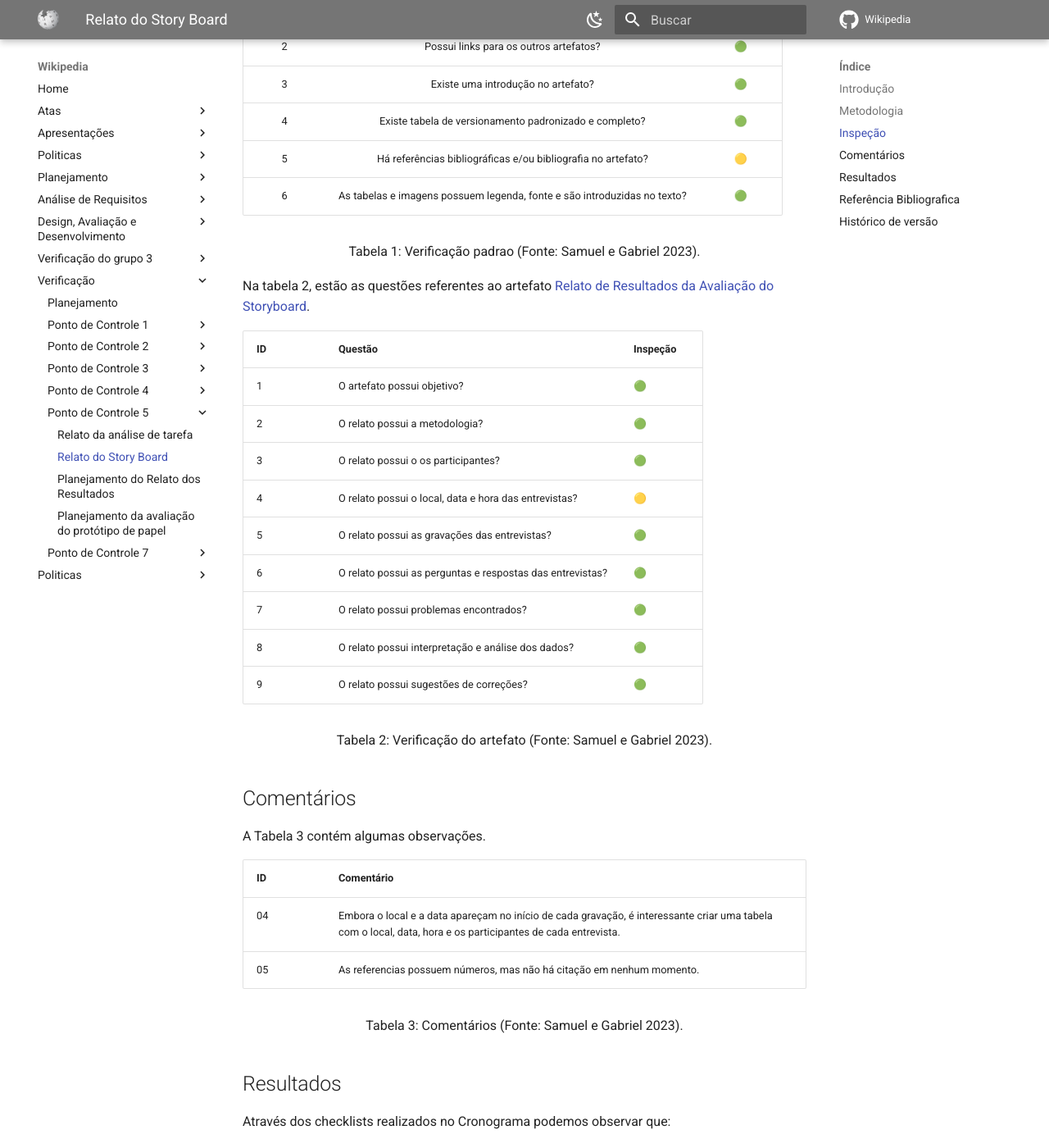
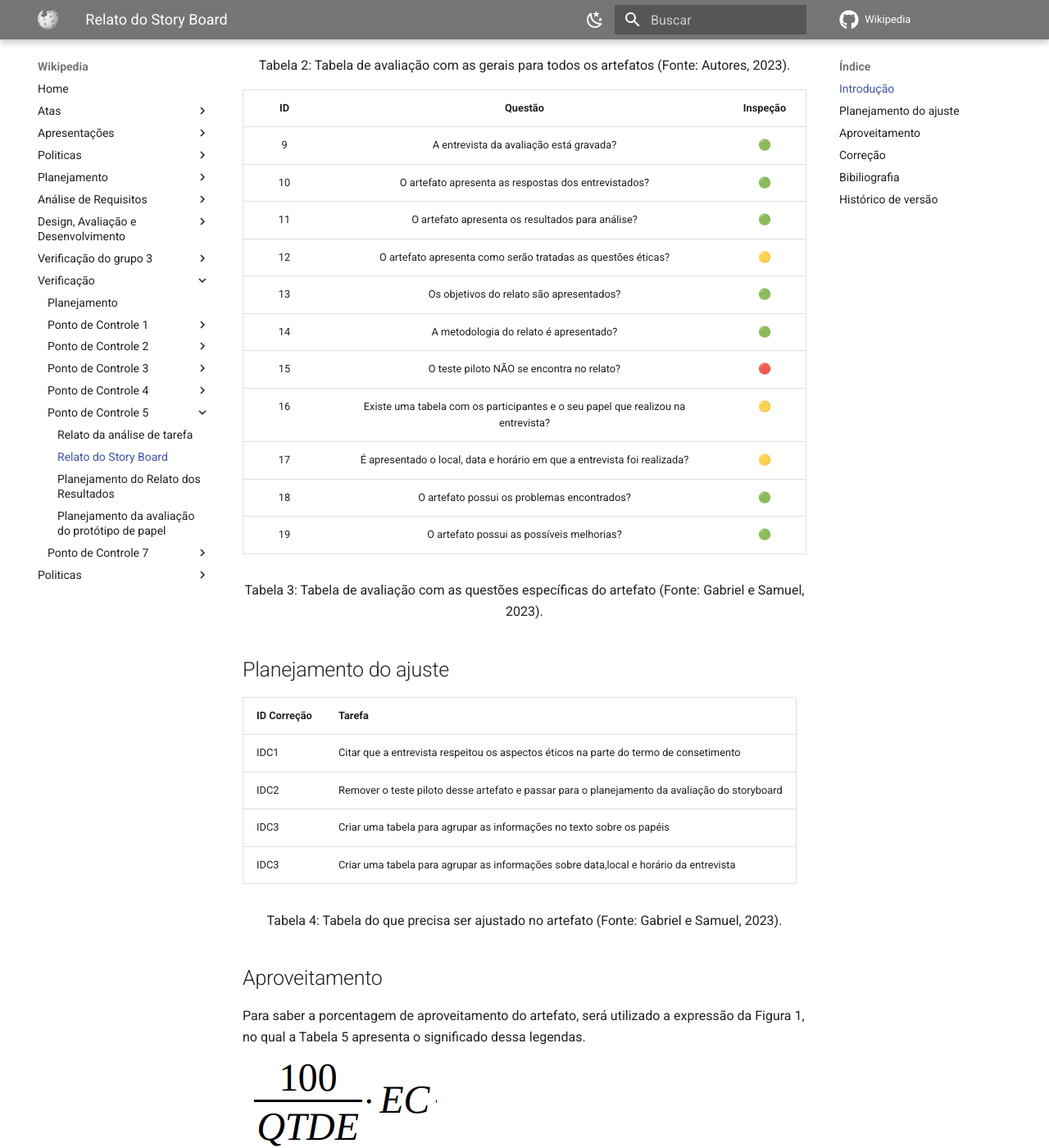
Before and after one commit to Interacao-Humano-Computador/2023.1-Wikipedia, an MkDocs documentation site: the page built from docs/verificacao2/pontoControle5/relatoStoryboard.md, in a window 1280 px wide and 1400 px high, scrolled down 874 px. Shown: the whole window at 82% size. Built offline with MkDocs 1.6.1 and Material for MkDocs 9.7.7, drawn with Linux system fonts in a browser that asks for light colours; comment, search, counter and statistics services are not loaded; some of the changed text lies outside the part shown.

Commit message:
Adicionando relato dos resultados do storyboard
Co-authored-by: SamuelGSouza <samuelgomes318@gmail.com>

```diff
--- a/docs/verificacao2/pontoControle5/relatoStoryboard.md
+++ b/docs/verificacao2/pontoControle5/relatoStoryboard.md
@@ -1,80 +1,121 @@
+# Verificação do relato dos resultados do storyboard
+
 ## Introdução
 
-O presente documento apresentará a verificação do artefato [Relato de Resultados da Avaliação do Storyboard](https://interacao-humano-computador.github.io/2023.1-BancoCentral/#/design_prototipo/storyboard/relato_resultados), desenvolvidos pela equipe 3 do [Banco Central do Brasil](https://interacao-humano-computador.github.io/2023.1-BancoCentral/) [1]. A versão avaliada é a 1.0. A técnica de inspeção será aplicada para verificar esses artefatos, de acordo com o [planejamento](../planejamento.md) estabelecido.
+O presente documento apresentará a verificação do [relato dos resultados storyboard](../../design-avaliacao-desenvolvimento/nivel1/storyboard/relatoDosResultadosStoryBoard.md), desenvolvido pela equipe. A técnica de inspeção será aplicada para verificar esse artefato, de acordo com o planejamento estabelecido. Na tabela 1, se encontra os metadados desse artefato, nas tabelas 2 e 3 se encontram as questões a serem avaliadas.
 
-## Metodologia
+<center>
 
-Para a verificação, será adotada a técnica de inspeção, a qual será realizada por meio de uma checklist. Essa checklist consiste em uma série de perguntas que têm como objetivo avaliar se o artefato foi desenvolvido de acordo com as exigências da disciplina.
+| Versão avaliada | Autor            | Revisor     |
+| ---------------- | ---------------- | ----------- |
+| 1.1              | Chaydson e Pedro | Lucas e Ana |
 
-A checklist será preenchida com base em diferentes classificações, que incluem:
+</center>
 
-- 🟢: Completamente Satisfatório;
-- 🟡: Incompleto;
-- 🔴: Não realizado ou Errado;
-- N/A: Não se aplica.
-
-## Inspeção
-
-Na tabela 1 a seguir, estão as questões padrões utilizadas em todos os artefatos.
+<div style="text-align: center">
+<p> Tabela 1: Metadados do artefato (Fonte: Lucas Frazão, 2023). </p>
+</div>
 
 | ID |                                 Questão                                 | Inspeção |
 | :-: | :-----------------------------------------------------------------------: | :--------: |
 | 1 |                 As legendas estão no padrão do projeto?                 |     🟢     |
 | 2 |                  Possui links para os outros artefatos?                  |     🟢     |
 | 3 |                   Existe uma introdução no artefato?                   |     🟢     |
-| 4 |          Existe tabela de versionamento padronizado e completo?          |     🟢     |
-| 5 |      Há referências bibliográficas e/ou bibliografia no artefato?      |     🟡     |
+| 4 |                Existe tabela de versionamento padronizado?                |     🟢     |
+| 5 |      Há referências bibliográficas ou referências no artefato?      |     🟢     |
 | 6 | As tabelas e imagens possuem legenda, fonte e são introduzidas no texto? |     🟢     |
+| 7 |                         O artefato possui autor?                         |     🟢     |
+| 8 |                        O artefato possui revisor?                        |     🟢     |
 
 <div style="text-align: center">
-    <p> Tabela 1: Verificação padrao (Fonte: Samuel e Gabriel 2023).</p>
+<p> Tabela 2: Tabela de avaliação com as gerais para todos os artefatos (Fonte: Autores, 2023). </p>
 </div>
 
-Na tabela 2, estão as questões referentes ao artefato [Relato de Resultados da Avaliação do Storyboard](https://interacao-humano-computador.github.io/2023.1-BancoCentral/#/design_prototipo/storyboard/relato_resultados).
-
-| ID | Questão                                                  | Inspeção |
-| -- | --------------------------------------------------------- | ---------- |
-| 1  | O artefato possui objetivo?                               | 🟢         |
-| 2  | O relato possui a metodologia?                            | 🟢         |
-| 3  | O relato possui o os participantes?                       | 🟢         |
-| 4  | O relato possui o local, data e hora das entrevistas?    | 🟡         |
-| 5  | O relato possui as gravações das entrevistas?           | 🟢         |
-| 6  | O relato possui as perguntas e respostas das entrevistas? | 🟢         |
-| 7  | O relato possui problemas encontrados?                    | 🟢         |
-| 8  | O relato possui interpretação e análise dos dados?     | 🟢         |
-| 9  | O relato possui sugestões de correções?                | 🟢         |
+| ID |                                     Questão                                     | Inspeção |
+| :-: | :------------------------------------------------------------------------------: | :--------: |
+| 9 |                    A entrevista da avaliação está gravada?                    |     🟢     |
+| 10 |               O artefato apresenta as respostas dos entrevistados?               |     🟢     |
+| 11 |                O artefato apresenta os resultados para análise?                |     🟢     |
+| 12 |         O artefato apresenta como serão tratadas as questões éticas?         |     🟡     |
+| 13 |                    Os objetivos do relato são apresentados?                    |     🟢     |
+| 14 |                     A metodologia do relato é apresentado?                     |     🟢     |
+| 15 |                    O teste piloto NÃO se encontra no relato?                    |     🔴     |
+| 16 | Existe uma tabela com os participantes e o seu papel que realizou na entrevista? |     🟡     |
+| 17 |    É apresentado o local, data e horário em que a entrevista foi realizada?    |     🟡     |
+| 18 |                   O artefato possui os problemas encontrados?                   |     🟢     |
+| 19 |                    O artefato possui as possíveis melhorias?                    |     🟢     |
 
 <div style="text-align: center">
-    <p> Tabela 2: Verificação do artefato (Fonte: Samuel e Gabriel 2023).</p>
+<p> Tabela 3: Tabela de avaliação com as questões específicas do artefato (Fonte: Gabriel e Samuel, 2023). </p>
 </div>
 
-## Comentários
+## Planejamento do ajuste
 
-A Tabela 3 contém algumas observações.
-
-| ID | Comentário                                                                                                                                                      |
-| -- | ---------------------------------------------------------------------------------------------------------------------------------------------------------------- |
-| 04 | Embora o local e a data apareçam no início de cada gravação, é interessante criar uma tabela com o local, data, hora e os participantes de cada entrevista. |
-| 05 | As referencias possuem números, mas não há citação em nenhum momento.                                                                                       |
+| ID Correção | Tarefa                                                                                          |
+| ------------- | ----------------------------------------------------------------------------------------------- |
+| IDC1          | Citar que a entrevista respeitou os aspectos éticos na parte do termo de consetimento         |
+| IDC2          | Remover o teste piloto desse artefato e passar para o planejamento da avaliação do storyboard |
+| IDC3          | Criar uma tabela para agrupar as informações no texto sobre os papéis                        |
+| IDC3          | Criar uma tabela para agrupar as informações sobre data,local e horário da entrevista        |
 
 <div style="text-align: center">
-    <p> Tabela 3: Comentários (Fonte: Samuel e Gabriel 2023).</p>
+<p> Tabela 4: Tabela do que precisa ser ajustado no artefato (Fonte: Gabriel e Samuel, 2023). </p>
 </div>
 
-## Resultados
+## Aproveitamento
 
-Através dos checklists realizados no Cronograma podemos observar que:
+Para saber a porcentagem de aproveitamento do artefato, será utilizado a expressão da Figura 1, no qual a Tabela 5 apresenta o significado dessa legendas.
 
-- 14/15 exigências estão satisfatórias;
-- 1/15 exigências estão incompletas;
-- 0/13 exigências estão erradas ou não realizadas.
+<img src="../../../images/formulaCalculoAproveitamento.png"  alt="legenda da fórmula da figura 1"/>
+<div style="text-align: center">
 
-## Referência Bibliografica
+<p> Figura 1: Fórmula para calcular aproveitamento (Fonte: Gabriel, 2023). </p>
+</div>
 
-[1] Banco Central. Disponível em: [https://interacao-humano-computador.github.io/2023.1-BancoCentral/#/](https://interacao-humano-computador.github.io/2023.1-BancoCentral/#/). Acesso em: 5 jun. 2023.‌
+| Acrônimo | Descrição                     |
+| --------- | ------------------------------- |
+| QTDE      | Quantidade Total de Exigências |
+| EC        | Exigências Completas           |
+
+<div style="text-align: center">
+<p> Tabela 5: Legenda da Figura 1 (Fonte: Gabriel, 2023). </p>
+</div>
+
+Nos checklists realizados e que serão descritos, podemos observar que:
+
+- 15/19 exigências são atendidas;
+- 3/19 exigências estão incompletas;
+- 1/19 exigências estão erradas ou não foram realizadas.
+
+onde x é a quantidade de exigências.
+
+Portanto, com base na formula apresentada, pode-se dizer que o aproveitamento deste artefato está em 78,95% correto.
+
+## Correção
+
+Depois da verificação, o autor do artefato, indicado na tabela 2, deverá fazer as correções indicadas no planejamento dos ajustes e calcular a nova porcentagem.
+
+| ID Correção | Tarefa | Ajuste |
+| ------------- | ------ | ------ |
+| IDC1          |        |        |
+| IDC2          |        |        |
+| IDC3          |        |        |
+| IDC4          |        |        |
+
+<!-- Atualizar histórico de versão, após corrigir. -->
+
+<div style="text-align: center">
+<p> Tabela 6: Tabela dos ajustes realizados no artefato (Fonte: Lucas, 2023). </p>
+</div>
+
+Após as correções, a nova porcentagem de aproveitamento é de: p% correto.
+
+## Bibiliografia
+
+Barbosa, S. D. J.; Silva, B. S. da; Silveira, M. S.; Gasparini, I.; Darin, T.; Barbosa, G. D. J. (2021) Interação Humano-Computador e Experiência do usuário. Autopublicação. ISBN: 978-65-00-19677-1.
 
 ## Histórico de versão
 
 |    Data    | Versão |      Descrição      |    Autor(es)    |
 | :--------: | :-----: | :--------------------: | :--------------: |
-| 05/06/2023 |   1.0   | Criação do documento | Gabriel e Samuel |
+| 17/06/2023 |   1.0   | Criação do documento | Gabriel e Samuel |
```
